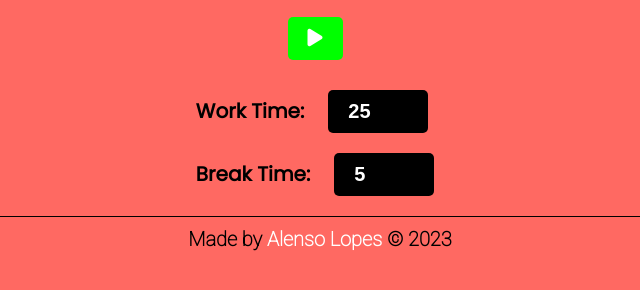
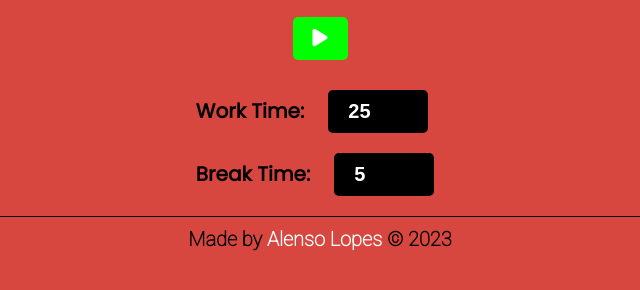
Before and after one commit to AlensoLopes/PomodoroTimer, a plain HTML site: page index.html in a window 1280 px wide. Shown: the part 464-754 px from the top of the page, without its empty margins (320-960 px from the left). Drawn offline with nearby package versions, Linux system fonts and the light colour scheme; a web font is replaced by a local one.

Commit message:
change background color when breakTime

```diff
--- a/app.js
+++ b/app.js
@@ -65,6 +65,7 @@ function initStartWork(){
     current = workTime * 60;
     work.style.color = "#00cc00";
     break_.style.color = "black";
+    document.body.style.backgroundColor = "#d74740"
     saveTime();
     timerDisplay();
 }
@@ -75,6 +76,7 @@ function initStartBreak(){
     work.style.color = "black";
     saveTime();
     timerDisplay();
+    document.body.style.backgroundColor = "#129a68";
 }
 
 function saveTime(){
--- a/style.css
+++ b/style.css
@@ -15,7 +15,6 @@
 
 .timer__button--start{
     display: block;
-    margin-right: 10px;
 }
 
 .title{
@@ -175,5 +174,5 @@ a{
 }
 
 body{
-    background-color: #ff6962;
+    background-color: #d74740;
 }
```
